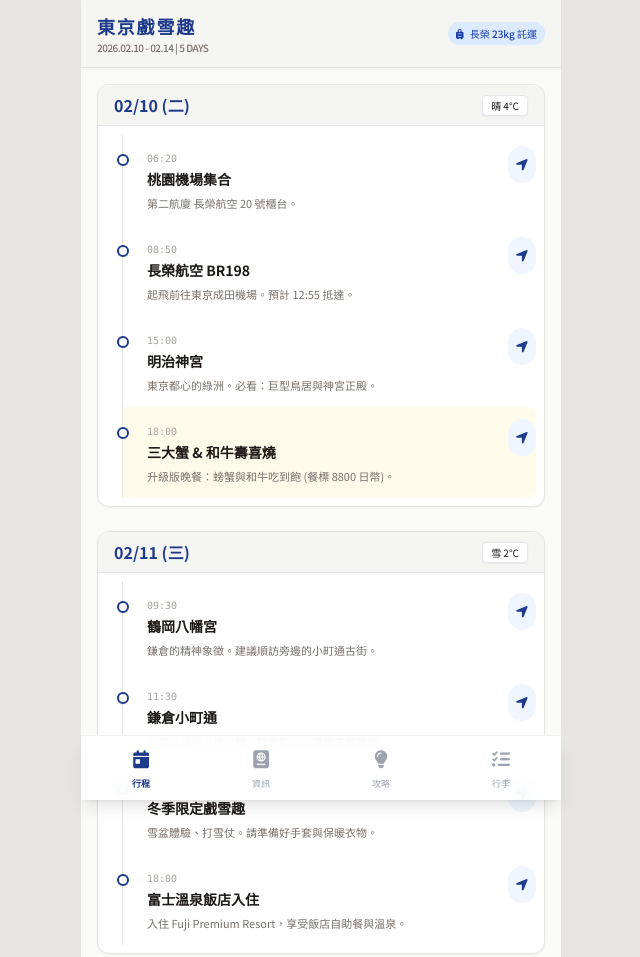
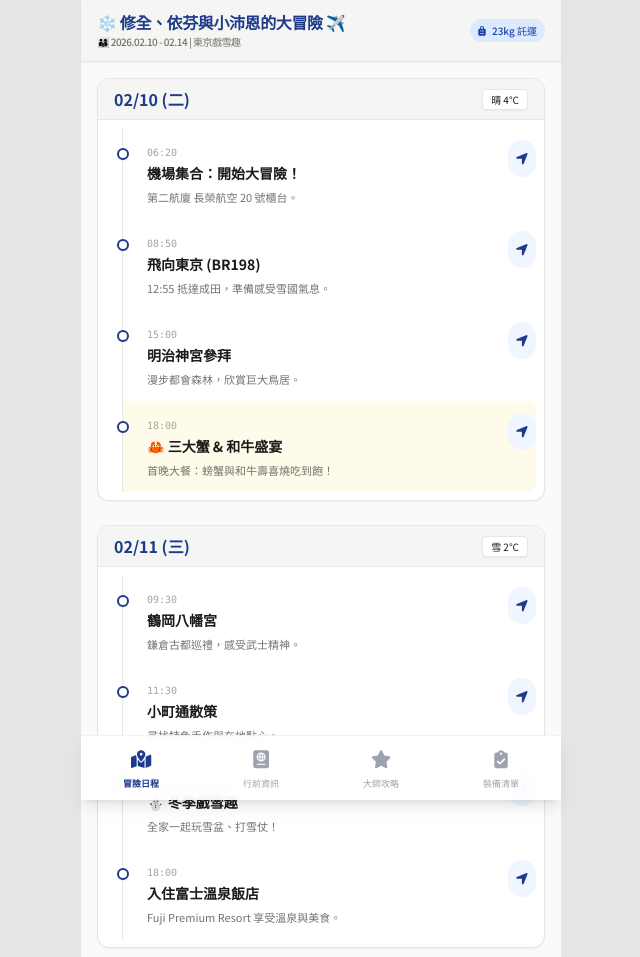
Before and after one commit to cchsieh0324-boop/2026-trip, a plain HTML site: page index.html in a window 1280 px wide. Shown: the top 957 px of the page, without its empty margins (319-959 px from the left). Drawn offline with nearby package versions, Linux system fonts and the light colour scheme.

Commit message:
Update index.html

```diff
--- a/index.html
+++ b/index.html
@@ -3,7 +3,7 @@
 <head>
     <meta charset="UTF-8">
     <meta name="viewport" content="width=device-width, initial-scale=1.0, maximum-scale=1.0, user-scalable=no">
-    <title>東京戲雪趣 2026</title>
+    <title>❄️ 修全、依芬與小沛恩的大冒險 ❄️</title>
     <script src="https://cdn.tailwindcss.com"></script>
     <link rel="stylesheet" href="https://cdnjs.cloudflare.com/ajax/libs/font-awesome/6.4.0/css/all.min.css">
     <link href="https://fonts.googleapis.com/css2?family=Noto+Sans+TC:wght@300;400;500;700&display=swap" rel="stylesheet">
@@ -33,13 +33,17 @@
 
 <div class="app-container" id="app">
     <header class="sticky top-0 z-50 bg-jp-stone/95 backdrop-blur shadow-sm px-4 py-3 flex justify-between items-center border-b border-stone-200">
-        <div>
-            <h1 class="text-lg font-bold tracking-widest text-jp-blue">東京戲雪趣</h1>
-            <p class="text-[10px] text-stone-500 font-medium tracking-tighter">2026.02.10 - 02.14 | 5 DAYS</p>
+        <div class="flex-1">
+            <h1 class="text-md font-bold tracking-tight text-jp-blue leading-tight">
+                ❄️ 修全、依芬與小沛恩的大冒險 ✈️
+            </h1>
+            <p class="text-[10px] text-stone-500 font-medium tracking-tighter mt-0.5">
+                👨‍👩‍👦 2026.02.10 - 02.14 | 東京戲雪趣
+            </p>
         </div>
-        <div class="text-right">
-            <div class="text-[10px] font-medium bg-blue-100 text-blue-800 px-2 py-1 rounded-full">
-                <i class="fas fa-suitcase-rolling mr-1"></i> <span>長榮 23kg 託運</span>
+        <div class="text-right ml-2">
+            <div class="text-[10px] font-medium bg-blue-100 text-blue-800 px-2 py-1 rounded-full whitespace-nowrap">
+                <i class="fas fa-suitcase-rolling mr-1"></i> <span>23kg 託運</span>
             </div>
         </div>
     </header>
@@ -49,16 +53,16 @@
     <nav class="fixed bottom-0 left-0 right-0 z-50 glass-nav max-w-[480px] mx-auto pb-safe shadow-lg">
         <div class="flex justify-around items-center h-16">
             <button onclick="renderItinerary()" class="nav-btn flex flex-col items-center justify-center w-1/4 h-full text-jp-blue font-bold">
-                <i class="fas fa-calendar-day text-lg mb-1"></i><span class="text-[9px]">行程</span>
+                <i class="fas fa-map-location-dot text-lg mb-1"></i><span class="text-[9px]">冒險日程</span>
             </button>
             <button onclick="renderInfo()" class="nav-btn flex flex-col items-center justify-center w-1/4 h-full text-gray-400">
-                <i class="fas fa-passport text-lg mb-1"></i><span class="text-[9px]">資訊</span>
+                <i class="fas fa-passport text-lg mb-1"></i><span class="text-[9px]">行前資訊</span>
             </button>
             <button onclick="renderGuide()" class="nav-btn flex flex-col items-center justify-center w-1/4 h-full text-gray-400">
-                <i class="fas fa-lightbulb text-lg mb-1"></i><span class="text-[9px]">攻略</span>
+                <i class="fas fa-star text-lg mb-1"></i><span class="text-[9px]">大師攻略</span>
             </button>
             <button onclick="renderLuggage()" class="nav-btn flex flex-col items-center justify-center w-1/4 h-full text-gray-400">
-                <i class="fas fa-list-check text-lg mb-1"></i><span class="text-[9px]">行李</span>
+                <i class="fas fa-clipboard-check text-lg mb-1"></i><span class="text-[9px]">裝備清單</span>
             </button>
         </div>
     </nav>
@@ -70,68 +74,68 @@
             {
                 date: "02/10 (二)", loc: "桃園 ➔ 東京", weather: "晴 4°C",
                 events: [
-                    { time: "06:20", type: "flight", title: "桃園機場集合", desc: "第二航廈 長榮航空 20 號櫃台。", nav: "桃園機場第二航廈" },
-                    { time: "08:50", type: "flight", title: "長榮航空 BR198", desc: "起飛前往東京成田機場。預計 12:55 抵達。", nav: "成田國際機場" },
-                    { time: "15:00", type: "spot", title: "明治神宮", desc: "東京都心的綠洲。必看：巨型鳥居與神宮正殿。", nav: "明治神宮" },
-                    { time: "18:00", type: "food", title: "三大蟹 & 和牛壽喜燒", desc: "升級版晚餐：螃蟹與和牛吃到飽 (餐標 8800 日幣)。", nav: "淺草橋", highlight: true }
+                    { time: "06:20", type: "flight", title: "機場集合：開始大冒險！", desc: "第二航廈 長榮航空 20 號櫃台。", nav: "桃園機場第二航廈" },
+                    { time: "08:50", type: "flight", title: "飛向東京 (BR198)", desc: "12:55 抵達成田，準備感受雪國氣息。", nav: "成田國際機場" },
+                    { time: "15:00", type: "spot", title: "明治神宮參拜", desc: "漫步都會森林，欣賞巨大鳥居。", nav: "明治神宮" },
+                    { time: "18:00", type: "food", title: "🦀 三大蟹 & 和牛盛宴", desc: "首晚大餐：螃蟹與和牛壽喜燒吃到飽！", nav: "淺草橋", highlight: true }
                 ]
             },
             {
                 date: "02/11 (三)", loc: "鎌倉 ➔ 河口湖", weather: "雪 2°C",
                 events: [
-                    { time: "09:30", type: "spot", title: "鶴岡八幡宮", desc: "鎌倉的精神象徵。建議順訪旁邊的小町通古街。", nav: "鶴岡八幡宮" },
-                    { time: "11:30", type: "shop", title: "鎌倉小町通", desc: "必買：日式手作小物、特色點心。感受古都風情。", nav: "鎌倉小町通り" },
-                    { time: "14:30", type: "spot", title: "冬季限定戲雪趣", desc: "雪盆體驗、打雪仗。請準備好手套與保暖衣物。", nav: "富士五湖", badge: "期間限定" },
-                    { time: "18:00", type: "hotel", title: "富士溫泉飯店入住", desc: "入住 Fuji Premium Resort，享受飯店自助餐與溫泉。", nav: "Fuji Premium Resort" }
+                    { time: "09:30", type: "spot", title: "鶴岡八幡宮", desc: "鎌倉古都巡禮，感受武士精神。", nav: "鶴岡八幡宮" },
+                    { time: "11:30", type: "shop", title: "小町通散策", desc: "尋找特色手作與在地點心。", nav: "鎌倉小町通り" },
+                    { time: "14:30", type: "spot", title: "⛄ 冬季戲雪趣", desc: "全家一起玩雪盆、打雪仗！", nav: "富士五湖", badge: "期間限定" },
+                    { time: "18:00", type: "hotel", title: "入住富士溫泉飯店", desc: "Fuji Premium Resort 享受溫泉與美食。", nav: "Fuji Premium Resort" }
                 ]
             },
             {
                 date: "02/12 (四)", loc: "山梨 ➔ 台場", weather: "晴 -1°C",
                 events: [
-                    { time: "09:00", type: "spot", title: "河口湖大石公園", desc: "拍攝富士山絕景名所。隨季節有不同花卉美景。", nav: "河口湖大石公園" },
-                    { time: "11:00", type: "spot", title: "忍野八海", desc: "國家天然紀念物。必吃：贈送的銘水豆腐或香烤草餅。", nav: "忍野八海", badge: "名水百選" },
-                    { time: "15:30", type: "spot", title: "台場 DiverCity", desc: "朝聖實物大小鋼彈。免稅店採買。本日晚餐為燒肉吃到飽。", nav: "DiverCity Tokyo Plaza" },
-                    { time: "20:00", type: "hotel", title: "上野光芒飯店入住", desc: "連住兩晚。近上野公園，交通購物極佳。", nav: "Candeo Hotels Uenokoen" }
+                    { time: "09:00", type: "spot", title: "河口湖大石公園", desc: "捕捉壯麗的富士山倒影。", nav: "河口湖大石公園" },
+                    { time: "11:00", type: "spot", title: "忍野八海", desc: "探訪清澈湧泉，品嚐名物豆腐。", nav: "忍野八海", badge: "名水百選" },
+                    { time: "15:30", type: "spot", title: "🤖 台場 1:1 鋼彈", desc: "朝聖獨角獸鋼彈立像，百貨採買。", nav: "DiverCity Tokyo Plaza" },
+                    { time: "20:00", type: "hotel", title: "上野光芒飯店", desc: "入住連住兩晚的質感飯店。", nav: "Candeo Hotels Uenokoen" }
                 ]
             },
             {
                 date: "02/13 (五)", loc: "東京迪士尼", weather: "陰 5°C",
                 events: [
-                    { time: "08:30", type: "spot", title: "東京迪士尼全日", desc: "樂園或海洋二擇一。建議善用官方 APP 領取預約券。", nav: "東京迪士尼樂園", badge: "一日暢遊" },
-                    { time: "20:00", type: "transport", title: "搭乘電車返抵", desc: "今日往返樂園均搭乘電車，請預留體力擠車。", nav: "Candeo Hotels Uenokoen" }
+                    { time: "08:30", type: "spot", title: "🏰 迪士尼奇幻全日", desc: "冒險的高潮！全家盡情暢遊夢幻國度。", nav: "東京迪士尼樂園", badge: "一日暢遊" },
+                    { time: "20:00", type: "transport", title: "返程休息", desc: "擠電車回上野，小沛恩辛苦了！", nav: "Candeo Hotels Uenokoen" }
                 ]
             },
             {
                 date: "02/14 (六)", loc: "成田 ➔ 桃園", weather: "多雲 7°C",
                 events: [
-                    { time: "10:00", type: "shop", title: "酒酒井 OUTLET", desc: "最後衝刺！匯集 200 間品牌。離機場僅 10 分鐘。", nav: "酒々井プレミアム・アウトレット", badge: "必逛" },
-                    { time: "14:00", type: "flight", title: "長榮航空 BR197", desc: "整理行李前往機場。預計 17:05 返抵桃園。", nav: "成田國際機場" }
+                    { time: "10:00", type: "shop", title: "🛍️ 酒酒井 OUTLET", desc: "最後衝刺採購！品牌補貨好時機。", nav: "酒々井プレミアム・アウトレット", badge: "必逛" },
+                    { time: "14:00", type: "flight", title: "帶著回憶回家", desc: "搭乘 BR197 返台，預計 17:05 抵達。", nav: "成田國際機場" }
                 ]
             }
         ],
         info: {
             leader: { name: "汪雅儒 小姐", tel: "0905-053-319", jp: "+81 08066805535" },
             hotels: [
-                { name: "淺草橋 Hotel Route-inn Grand Tokyo-Asakusabashi", tel: "81-3-5835-1777", addr: "〒111-0053 東京都台東区浅草橋二丁目29番14號" },
+                { name: "淺草橋 Hotel Route-inn Grand", tel: "81-3-5835-1777", addr: "〒111-0053 東京都台東区浅草橋二丁目29番14號" },
                 { name: "富士五湖 Fuji Premium Resort", tel: "81-555-73-1168", addr: "〒401-0302 山梨縣南都留郡富士河口湖町小立7139-1" },
-                { name: "上野光芒飯店 Candeo Hotels Ueno Koen", tel: "81-3-5808-6100", addr: "〒110-0003 東京都台東區根岸1丁目2番13號" }
+                { name: "上野光芒飯店 Candeo Hotels", tel: "81-3-5808-6100", addr: "〒110-0003 東京都台東區根岸1丁目2番13號" }
             ],
-            flight: "去：BR198 (08:50) | 回：BR197 (14:00)"
+            flight: "✈️ 去：BR198 (08:50) | 回：BR197 (14:00)"
         },
         guide: {
             essentials: [
-                { title: "洋蔥式穿法", val: "室內暖氣強勁，外著厚重防風大衣，內搭薄長袖為宜。" },
-                { title: "導遊小費", val: "每人每日 NT$ 300，五日合計 NT$ 1500。" },
-                { title: "雪地安全", val: "行走結冰路面請步幅小、腳掌貼地。避免穿平底牛仔褲。" },
-                { title: "飲水/溫泉", val: "冷水可生飲。泡湯需全裸入浴，紋身者不可進大浴場。" },
-                { title: "早上十點", val: "台股開盤，我會看一下。海外中年股神，失敗就流亡海外...." }
+                { title: "🧥 洋蔥式穿法", val: "室內暖氣強勁，建議外層防風厚外套，內層好穿脫。" },
+                { title: "🧧 導遊小費", val: "每人每日 NT$ 300，五日共計 NT$ 1500。" },
+                { title: "🎿 雪地安全", val: "路面結冰時請小碎步，雙手不插口袋。" },
+                { title: "♨️ 飲水/溫泉", val: "冷水可生飲。泡湯需全裸，紋身者需留意。" },
+                { title: "📈 十點看台股", val: "中年股神小明最後掙扎，失敗就流放海外。(大誤)" }
             ]
         },
         luggage: [
-            { category: "重要文件", items: ["護照正本 (免稅使用)", "手機 (Disney APP)", "處方藥/醫生證明", "保險投保證明","小孩的AirTag"] },
-            { category: "衣物配備", items: ["保暖棉衣 (內穿)", "厚防寒外套/羽絨衣", "防水靴/雪鞋", "防水手套/毛帽/圍巾", "太陽眼鏡 (雪地防眩光)"] },
-            { category: "電器與隨身", items: ["行動電源 (限隨身/低於100Wh)", "日元現金/信用卡", "雨具 (日本易雨)", "保濕乳液/護唇膏"] },
-            { category: "洗漱用品", items: ["牙刷/牙膏 (環保建議。我只帶牙膏)", "刮鬍刀", "個人常用藥品", "拖鞋 (環保建議。飯店通常有，我不帶~)"] }
+            { category: "重要裝備", items: ["護照正本 (免稅必備)", "手機 (含 Disney App)", "處方藥/醫生證明", "保險單據","小沛恩的 AirTag"] },
+            { category: "禦寒配備", items: ["保暖內衣", "羽絨/厚大衣", "防水雪鞋/靴", "手套/毛帽/圍巾", "太陽眼鏡 (防雪盲)"] },
+            { category: "隨身物品", items: ["行動電源 (限隨身攜帶)", "日圓現金/信用卡", "折傘/雨具", "保濕乳液/護唇膏"] },
+            { category: "雜物", items: ["牙刷/個人牙膏", "刮鬍刀", "個人常用藥"] }
         ]
     };
 
@@ -160,7 +164,7 @@
                                     <h3 class="font-bold block">${e.title}</h3>
                                     <p class="text-[11px] text-stone-500 mt-1">${e.desc}</p>
                                 </div>
-                                <a href="https://www.google.com/maps/search/?api=1&query=Komachi-dori+Street0{encodeURIComponent(e.nav)}" target="_blank" class="ml-2 p-2 text-jp-blue bg-blue-50 rounded-full"><i class="fas fa-location-arrow text-sm"></i></a>
+                                <a href="https://www.google.com/maps/search/?api=1&query=${encodeURIComponent(e.nav)}" target="_blank" class="ml-2 p-2 text-jp-blue bg-blue-50 rounded-full"><i class="fas fa-location-arrow text-sm"></i></a>
                             </div>
                         </div>
                     `).join('')}
@@ -175,15 +179,15 @@
         container.innerHTML = `
             <div class="space-y-6 text-xs">
                 <div class="bg-white p-5 rounded-xl shadow-sm border border-stone-200">
-                    <h3 class="font-bold border-b pb-2 mb-4 text-jp-blue">聯繫資訊</h3>
+                    <h3 class="font-bold border-b pb-2 mb-4 text-jp-blue">冒險支援連繫</h3>
                     <div class="space-y-3">
                         <div>領隊: <span class="text-blue-700 font-bold">${tripData.info.leader.name}</span></div>
-                        <div>國外聯絡: <a href="tel:${tripData.info.leader.jp}" class="text-blue-600 underline">${tripData.info.leader.jp}</a></div>
+                        <div>國內外專線: <a href="tel:${tripData.info.leader.jp}" class="text-blue-600 underline">${tripData.info.leader.jp}</a></div>
                         <div class="pt-2 border-t font-mono">${tripData.info.flight}</div>
                     </div>
                 </div>
                 <div class="bg-white p-5 rounded-xl shadow-sm border border-stone-200">
-                    <h3 class="font-bold border-b pb-2 mb-4 text-jp-blue">飯店列表</h3>
+                    <h3 class="font-bold border-b pb-2 mb-4 text-jp-blue">冒險據點 (飯店)</h3>
                     <div class="space-y-4">
                         ${tripData.info.hotels.map(h => `
                             <div>
@@ -203,7 +207,7 @@
         container.innerHTML = `
             <div class="space-y-4">
                 <div class="bg-white p-5 rounded-xl shadow-sm border border-stone-200">
-                    <h3 class="font-bold border-b pb-2 mb-4 text-jp-blue">重要攻略</h3>
+                    <h3 class="font-bold border-b pb-2 mb-4 text-jp-blue">冒險必勝攻略</h3>
                     ${tripData.guide.essentials.map(t => `
                         <div class="mb-4">
                             <div class="text-[11px] font-bold text-stone-700 underline decoration-jp-accent decoration-2 underline-offset-4">${t.title}</div>
@@ -233,8 +237,7 @@
                     </div>
                 `).join('')}
                 <div class="p-4 text-[10px] text-stone-400 text-center leading-relaxed">
-                    * 行李託運限制 23kg 以內。尖銳物品須託運。<br>
-                    * 行動電源/鋰電池禁止託運，須隨身攜帶。
+                    🎌 祝大家冒險順利，收穫滿滿回憶！ 🎌
                 </div>
             </div>`;
     }
```
